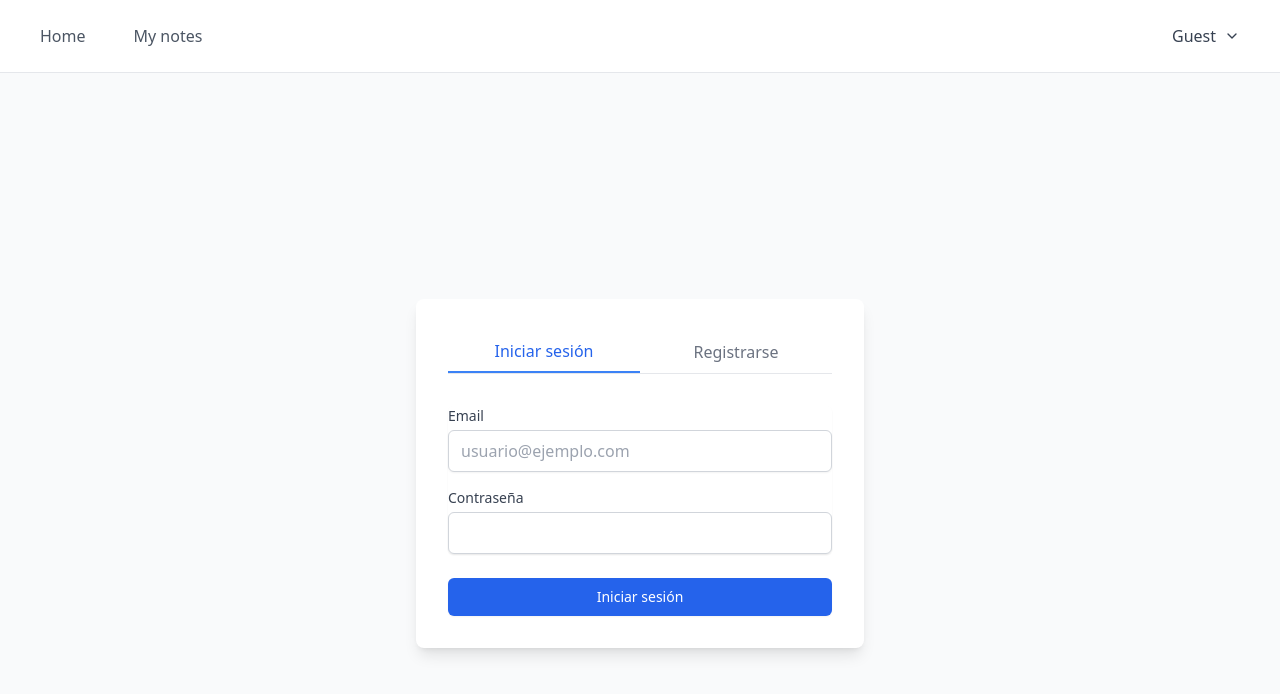
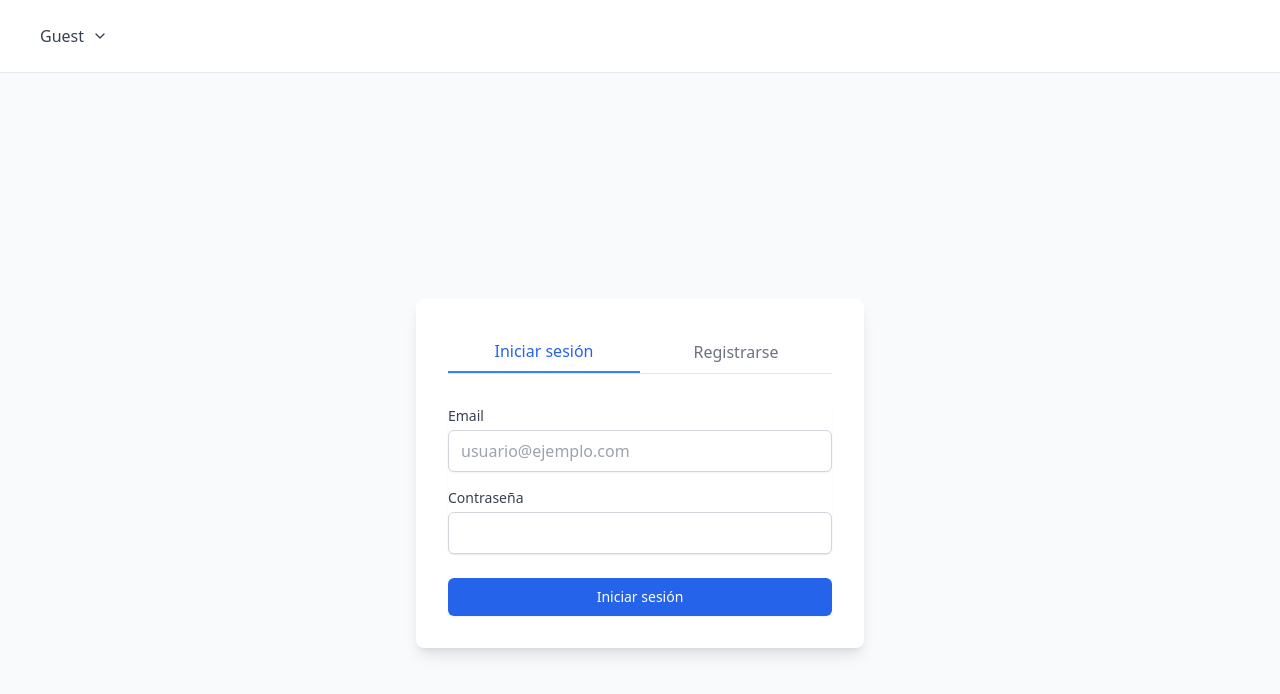
Before and after one commit to axelcola/blog-app, a Next.js app: page /Login in a window 1280 px wide. Shown: the top 694 px of the page. Built offline with nearby package versions, Linux system fonts and the light colour scheme; no server answers.

Commit message:
[main] navbar

```diff
--- a/app/components/Navbar.tsx
+++ b/app/components/Navbar.tsx
@@ -1,7 +1,6 @@
 'use client'
 
 import React, { useState } from 'react';
-import Link from 'next/link';
 import { useSession, signOut } from 'next-auth/react';
 import { ChevronDown } from 'lucide-react';
 
@@ -12,21 +11,6 @@ const Navbar = () => {
   return (
     <nav className="w-full bg-white border-b border-gray-200 py-4 px-6 shadow-sm">
       <div className="max-w-7xl mx-auto flex justify-between items-center">
-        <div className="flex items-center space-x-4">
-          <Link
-            href="/Home"
-            className="px-4 py-2 text-gray-600 hover:text-gray-900 font-medium rounded-md hover:bg-gray-50 transition-colors"
-          >
-            Home
-          </Link>
-          <Link
-            href="/my-notes"
-            className="px-4 py-2 text-gray-600 hover:text-gray-900 font-medium rounded-md hover:bg-gray-50 transition-colors"
-          >
-            My notes
-          </Link>
-        </div>
-
         <div className="relative">
           <button
             onClick={() => setIsOpen(!isOpen)}
```
